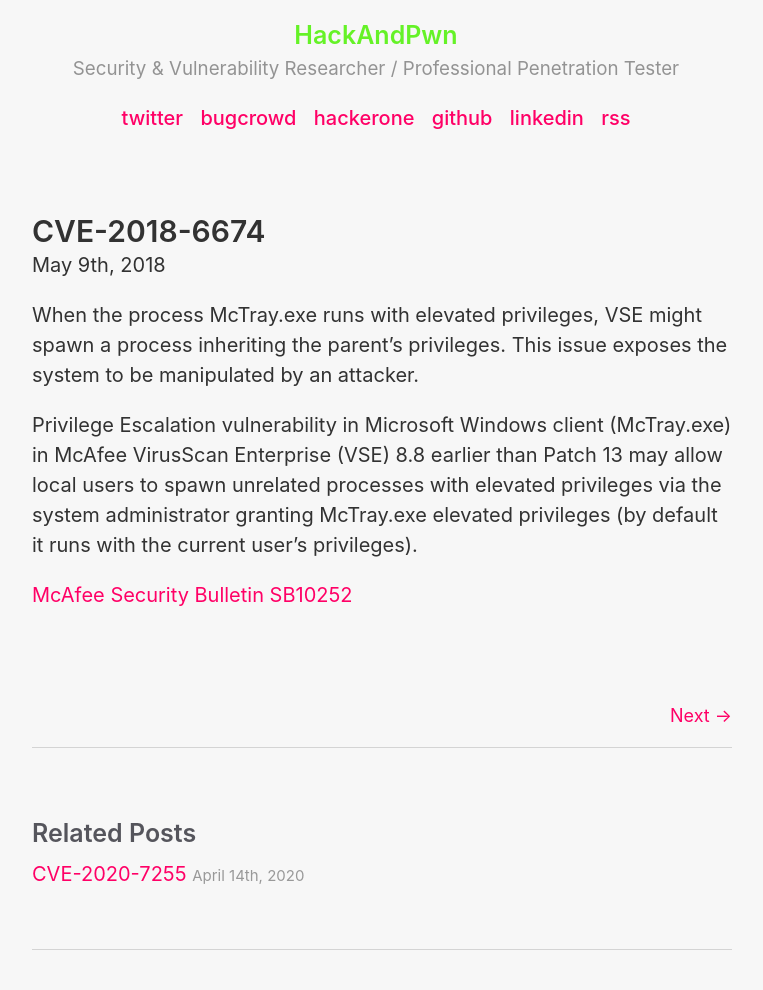
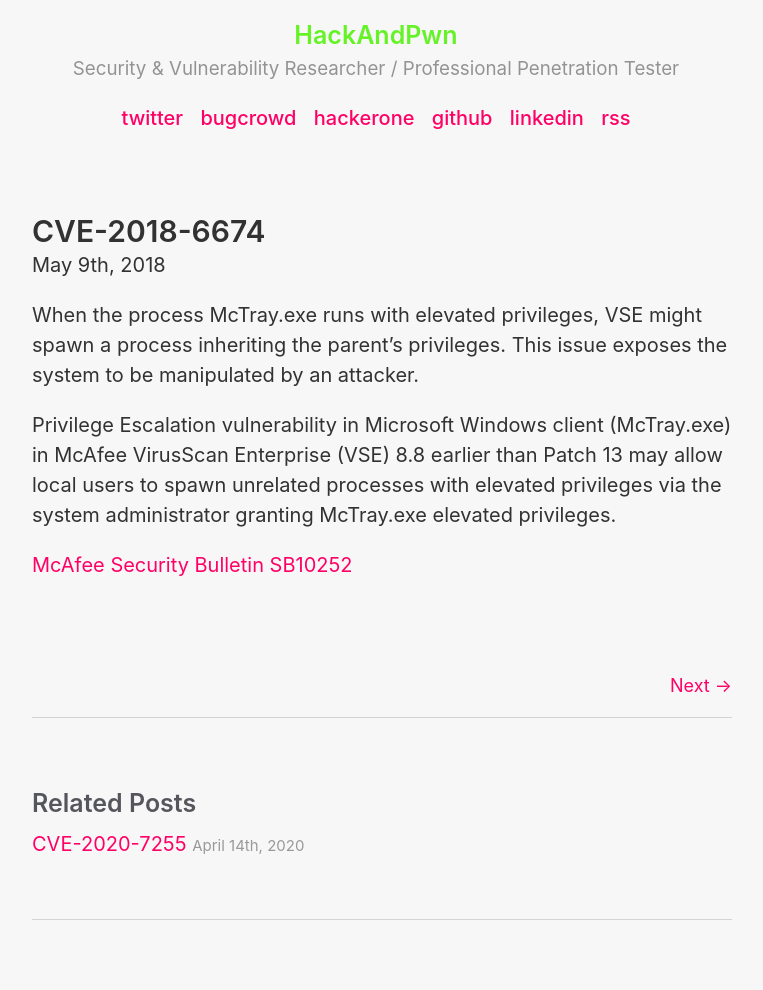
Before and after one commit to HackAndPwn/HackAndPwn.github.io, a Jekyll site: the page built from _posts/2018-05-09-cve-2018-6674.md, in a window 1280 px wide. Shown: the whole page, without its empty margins (258-1021 px from the left). Built offline with Jekyll 4.4.1, drawn with Linux system fonts in a browser that asks for light colours; after the commit the page ends 960 px from its top, so only the background shows below that.

Commit message:
update text to mctray post

```diff
--- a/_posts/2018-05-09-cve-2018-6674.md
+++ b/_posts/2018-05-09-cve-2018-6674.md
@@ -6,6 +6,6 @@
 
 When the process McTray.exe runs with elevated privileges, VSE might spawn a process inheriting the parent's privileges. This issue exposes the system to be manipulated by an attacker.
 
-Privilege Escalation vulnerability in Microsoft Windows client (McTray.exe) in McAfee VirusScan Enterprise (VSE) 8.8 earlier than Patch 13 may allow local users to spawn unrelated processes with elevated privileges via the system administrator granting McTray.exe elevated privileges (by default it runs with the current user's privileges).
+Privilege Escalation vulnerability in Microsoft Windows client (McTray.exe) in McAfee VirusScan Enterprise (VSE) 8.8 earlier than Patch 13 may allow local users to spawn unrelated processes with elevated privileges via the system administrator granting McTray.exe elevated privileges.
 
 [McAfee Security Bulletin SB10252](https://kc.mcafee.com/corporate/index?page=content&id=SB10237)
```
